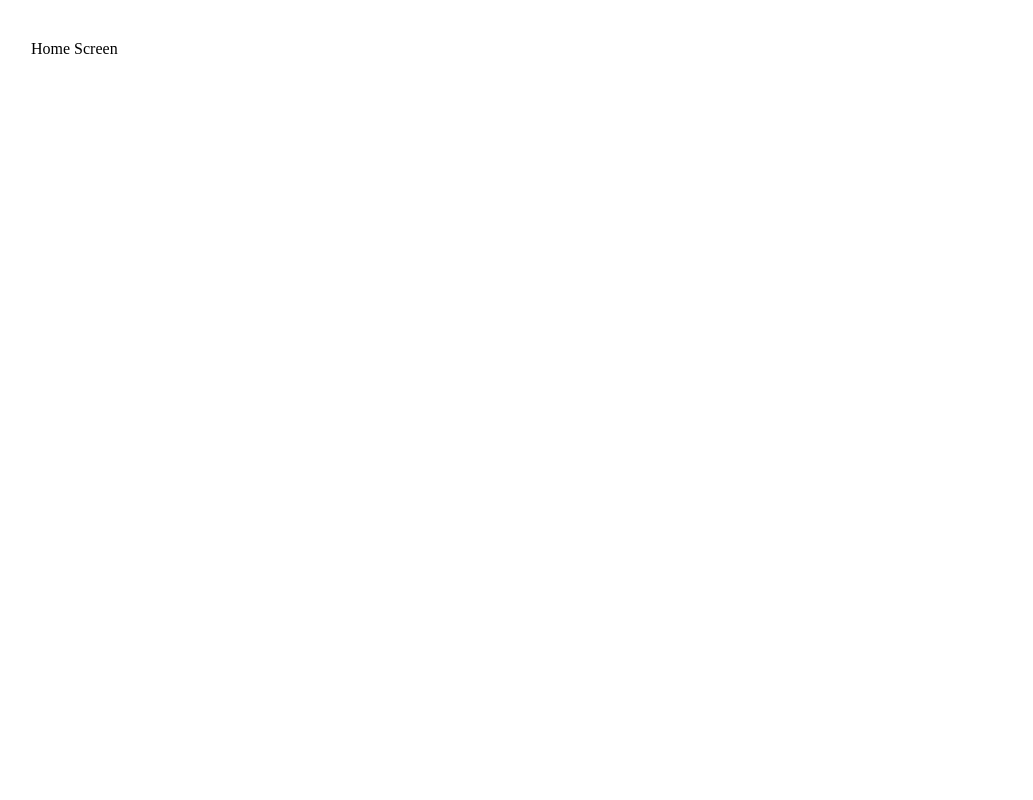
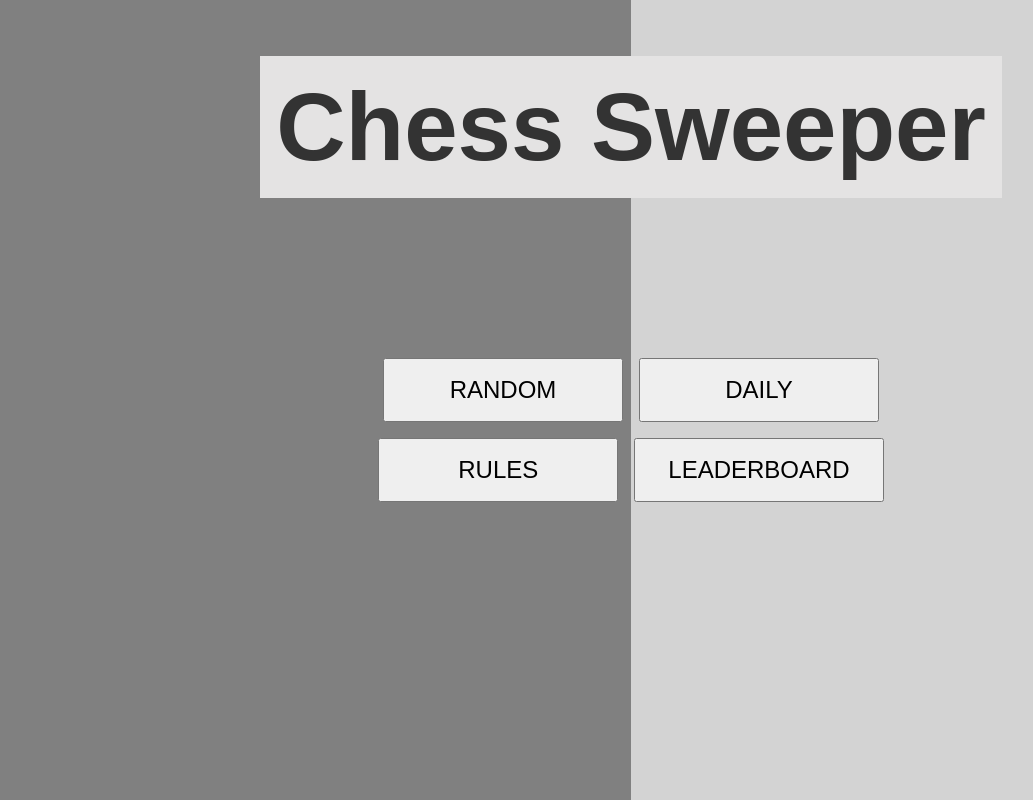
Before and after one commit to Dsadasm/chess-sweeper, a React (Vite) app: page / in a window 1280 px wide. Shown: the whole page, without its empty margins (9-1042 px from the left). Built offline with nearby package versions, Linux system fonts and the light colour scheme.

Commit message:
Home page

```diff
--- a/src/App.css
+++ b/src/App.css
@@ -3,3 +3,9 @@
   margin: 0 auto;
   padding: 2rem;
 }
+
+body {
+  font-family: Arial, sans-serif;
+  background: linear-gradient(to right, grey 50%, lightgrey 50%);
+  color: #333;
+}
--- /dev/null
+++ b/src/pages/Home/index.module.css
@@ -0,0 +1,26 @@
+.title {
+  font-size: 6rem;
+  font-weight: bold;
+  text-align: center;
+  background-color: rgb(228, 227, 227);
+  width: fit-content;
+  margin: 1rem auto;
+  padding: 1rem;
+}
+
+.buttonContainer {
+  display: flex;
+  flex-wrap: wrap;
+  justify-content: center;
+  gap: 1rem;
+  width: 50%;
+  margin: 1rem auto;
+  margin-top: 10rem;
+}
+
+.button {
+  flex: 0 0 40%;
+  padding: 1rem 2rem;
+  font-size: 1.5rem;
+  cursor: pointer;
+}
--- a/src/pages/Home/index.tsx
+++ b/src/pages/Home/index.tsx
@@ -1,3 +1,15 @@
+import styles from "./index.module.css";
+
 export default function HomeScreen() {
-  return <div>Home Screen</div>;
+  return (
+    <>
+      <h1 className={styles.title}>Chess Sweeper</h1>
+      <div className={styles.buttonContainer}>
+        <button className={styles.button}>RANDOM</button>
+        <button className={styles.button}>DAILY</button>
+        <button className={styles.button}>RULES</button>
+        <button className={styles.button}>LEADERBOARD</button>
+      </div>
+    </>
+  );
 }
```
